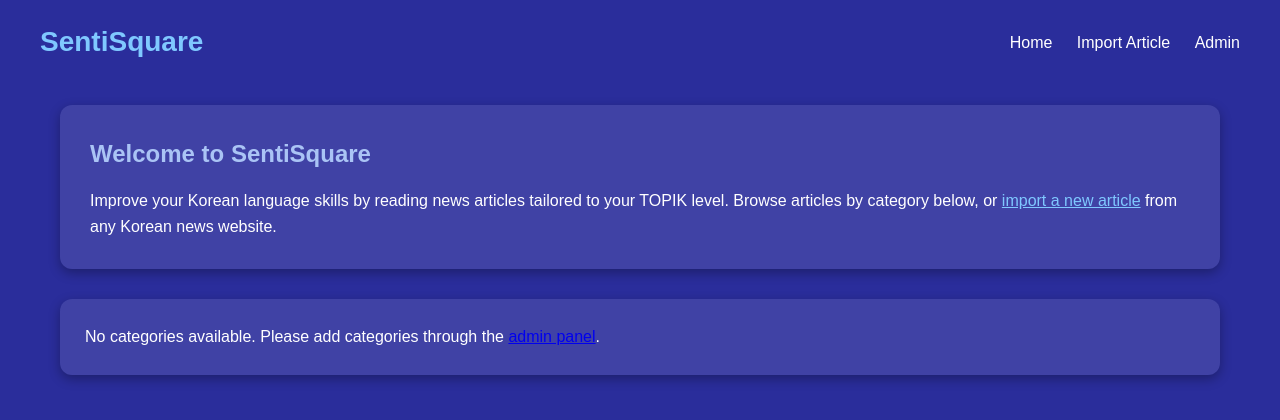
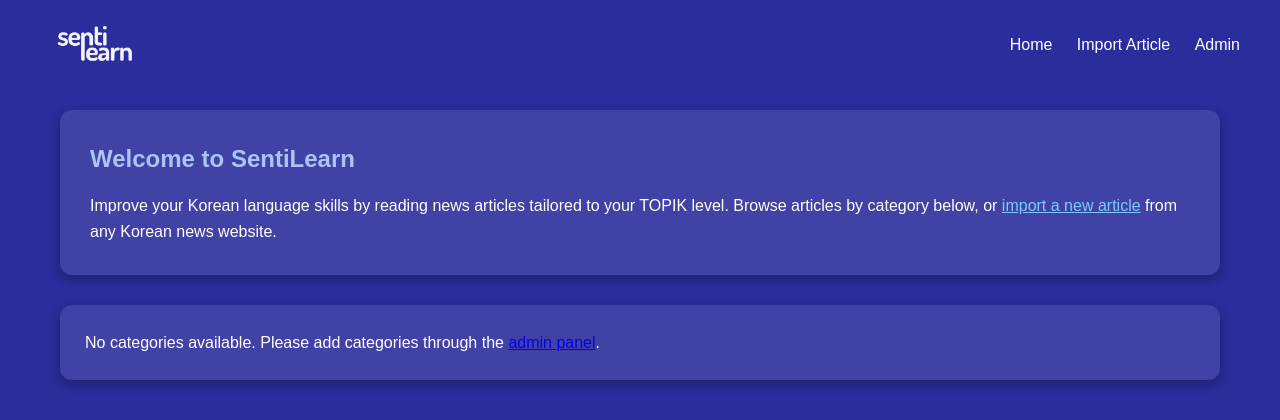
Before and after one commit to Nillufar/SentiSquare, a Django app: page / in a window 1280 px wide. Shown: the top 420 px of the page. Run offline with Django 5.2, Linux system fonts and the light colour scheme; data that the repository does not hold is empty.

Commit message:
integrated logo into the page

```diff
--- a/articles/templates/articles/article.html
+++ b/articles/templates/articles/article.html
@@ -22,7 +22,7 @@
   padding: 20px 40px;
   background: #2A2D9B;
 }
-.logo { font-size: 28px; color: #7FC8FF; font-weight: bold; }
+.logo { height: 50px; width: auto; }
 .nav-link { color: white; text-decoration: none; margin-left: 20px; }
 .nav-link:hover { color: #AAC4F5; }
 
@@ -105,7 +105,7 @@
 <body>
 
 <header>
-  <div class="logo">SemiLearn</div>
+  <img src="/static/logos/logo_white.png" alt="SentiSquare" class="logo">
   <div>
     <a href="index.html" class="nav-link">Home</a>
     <a href="articles.html" class="nav-link">Articles</a>
--- a/articles/templates/articles/base.html
+++ b/articles/templates/articles/base.html
@@ -1,3 +1,4 @@
+{% load static %}
 <!DOCTYPE html>
 <html lang="en">
 <head>
@@ -37,6 +38,11 @@
             font-size: 28px;
             font-weight: bold;
             color: #7FC8FF;
+        }
+
+        header img.logo {
+            height: 50px;
+            width: auto;
         }
 
         header p {
@@ -134,7 +140,7 @@
 </head>
 <body>
     <header>
-        <h1>SentiSquare</h1>
+        <img src="{% static 'logos/logo_white.png' %}" alt="SentiSquare" class="logo">
         <nav>
             <a href="{% url 'overview' %}">Home</a>
             <a href="{% url 'import_article' %}">Import Article</a>
--- a/articles/templates/articles/overview.html
+++ b/articles/templates/articles/overview.html
@@ -1,6 +1,6 @@
 {% extends 'articles/base.html' %}
 
-{% block title %}Overview - SentiSquare{% endblock %}
+{% block title %}Overview - SentiLearn{% endblock %}
 
 {% block extra_css %}
 <style>
@@ -114,7 +114,7 @@
 
 {% block content %}
 <div class="intro">
-    <h2>Welcome to SentiSquare</h2>
+    <h2>Welcome to SentiLearn</h2>
     <p>Improve your Korean language skills by reading news articles tailored to your TOPIK level. Browse articles by category below, or <a href="{% url 'import_article' %}">import a new article</a> from any Korean news website.</p>
 </div>
 
```
Also changed, not shown: static/logos/logo_white.png (renamed from logos/logo_white.png).
